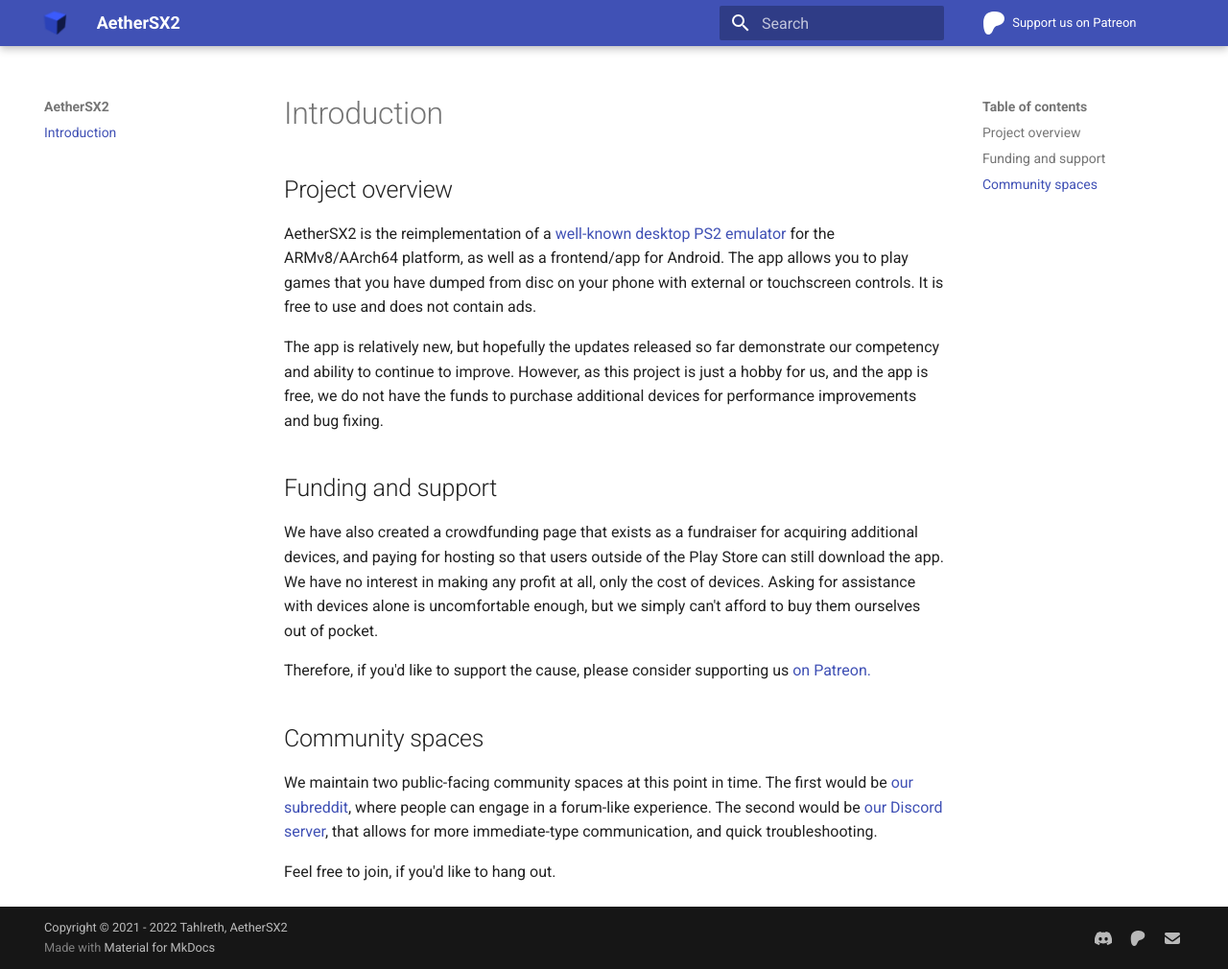
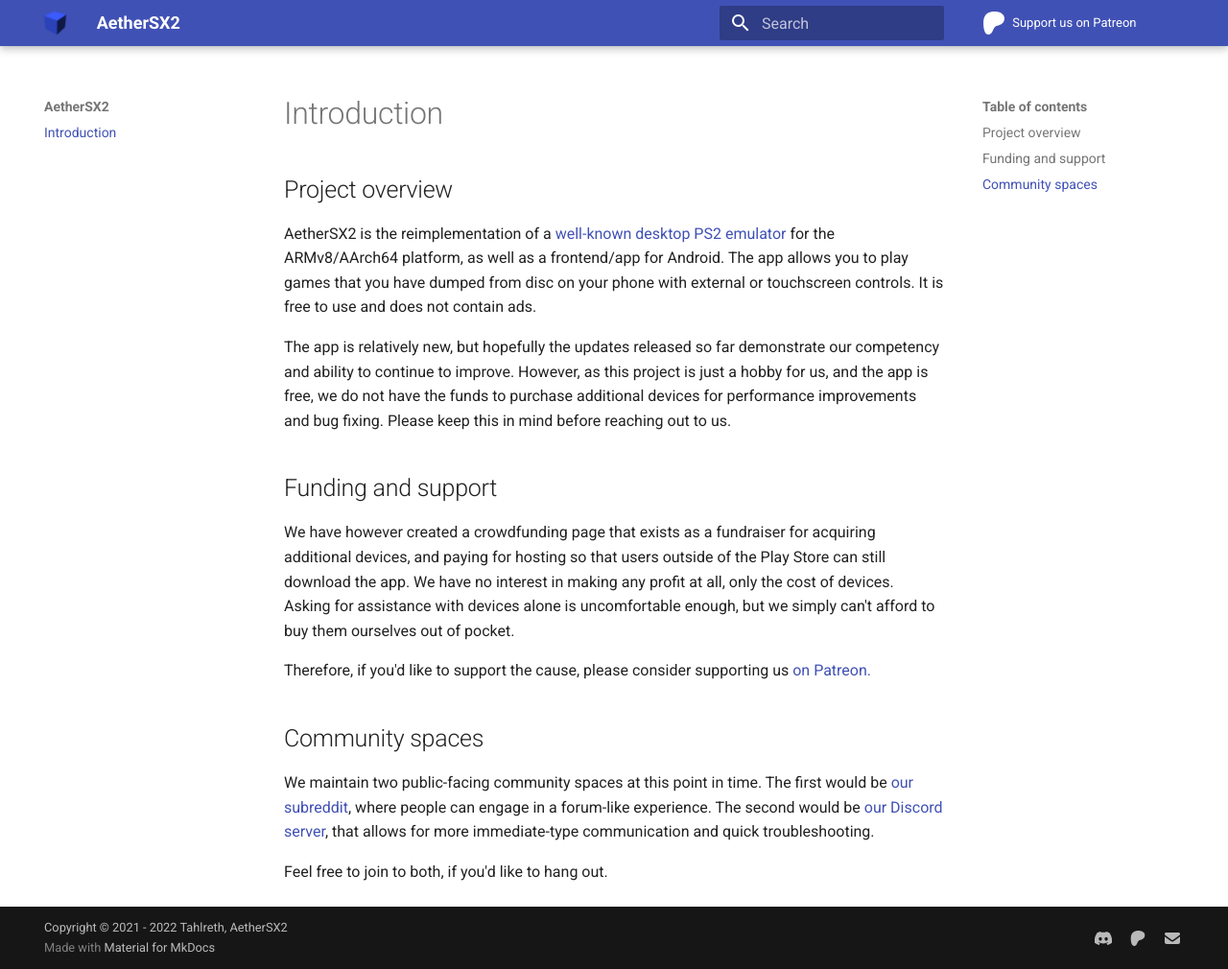
Before and after one commit to dio-gh/aetherweb, an MkDocs documentation site: the page built from docs/index.md, in a window 1280 px wide and 1010 px high. Shown: the whole window at 96% size. Built offline with MkDocs 1.6.1 and Material for MkDocs 9.7.7, drawn with Linux system fonts in a browser that asks for light colours.

Commit message:
content update

```diff
--- a/docs/index.md
+++ b/docs/index.md
@@ -4,16 +4,16 @@
 
 AetherSX2 is the reimplementation of a [well-known desktop PS2 emulator](https://pcsx2.net/) for the ARMv8/AArch64 platform, as well as a frontend/app for Android. The app allows you to play games that you have dumped from disc on your phone with external or touchscreen controls. It is free to use and does not contain ads.
 
-The app is relatively new, but hopefully the updates released so far demonstrate our competency and ability to continue to improve. However, as this project is just a hobby for us, and the app is free, we do not have the funds to purchase additional devices for performance improvements and bug fixing.
+The app is relatively new, but hopefully the updates released so far demonstrate our competency and ability to continue to improve. However, as this project is just a hobby for us, and the app is free, we do not have the funds to purchase additional devices for performance improvements and bug fixing. Please keep this in mind before reaching out to us.
 
 ## Funding and support
 
-We have also created a crowdfunding page that exists as a fundraiser for acquiring additional devices, and paying for hosting so that users outside of the Play Store can still download the app. We have no interest in making any profit at all, only the cost of devices. Asking for assistance with devices alone is uncomfortable enough, but we simply can't afford to buy them ourselves out of pocket.
+We have however created a crowdfunding page that exists as a fundraiser for acquiring additional devices, and paying for hosting so that users outside of the Play Store can still download the app. We have no interest in making any profit at all, only the cost of devices. Asking for assistance with devices alone is uncomfortable enough, but we simply can't afford to buy them ourselves out of pocket.
 
 Therefore, if you'd like to support the cause, please consider supporting us [on Patreon.](https://www.patreon.com/aethersx2)
 
 ## Community spaces
 
-We maintain two public-facing community spaces at this point in time. The first would be [our subreddit](https://www.reddit.com/r/AetherSX2/), where people can engage in a forum-like experience. The second would be [our Discord server](https://discord.gg/JZ7BkeEdrJ), that allows for more immediate-type communication, and quick troubleshooting.
+We maintain two public-facing community spaces at this point in time. The first would be [our subreddit](https://www.reddit.com/r/AetherSX2/), where people can engage in a forum-like experience. The second would be [our Discord server](https://discord.gg/JZ7BkeEdrJ), that allows for more immediate-type communication and quick troubleshooting.
 
-Feel free to join, if you'd like to hang out.
+Feel free to join to both, if you'd like to hang out.
```
